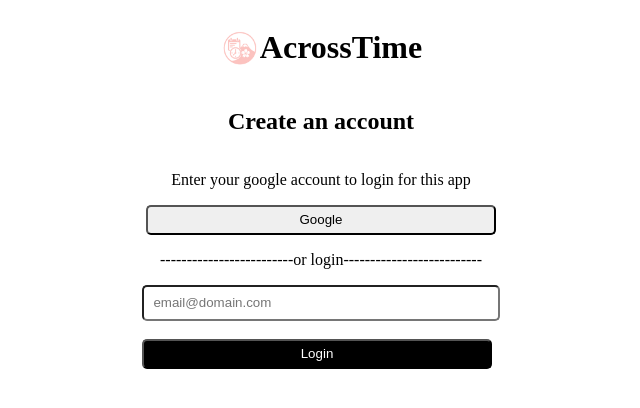
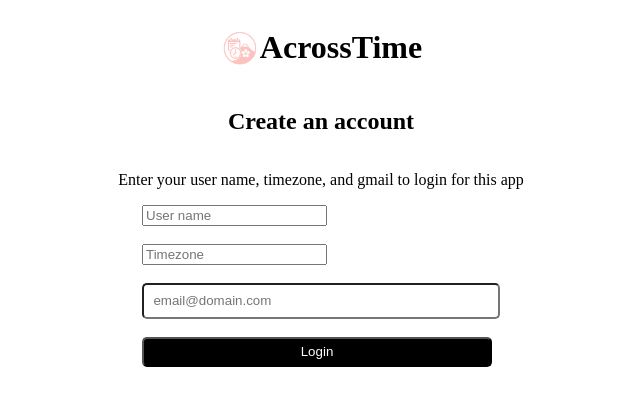
Before and after one commit to aiyoshida/ProjectLab-meeting-app, a React (Create React App) app in the folder my-react-app/: page /register in a window 1280 px wide. Shown: the top 408 px of the page, without its empty margins (319-959 px from the left). Built offline with nearby package versions, Linux system fonts and the light colour scheme; a web font is replaced by a local one.

Commit message:
register basic function

```diff
--- a/my-react-app/src/pages/Register.jsx
+++ b/my-react-app/src/pages/Register.jsx
@@ -1,14 +1,38 @@
 import './Register.css';
 import icon from '../images/icon.png';
 import {useState} from 'react';
+import { useNavigate } from 'react-router-dom';
 
 export default function Register(){
      const [name, setName] = useState('');
-     const handleSubmit = (e) => {
-          e.preventDefault();
-          console.log('登録名:', name);
-          alert(`登録しました：${name}`);
-        };
+     const [timezone, setTimezone] = useState('');
+     const [gmail, setGmail] = useState('');
+
+    const navigate = useNavigate();
+     const goToHomePage = () => {
+          navigate('/homepage');
+     }
+
+    const handleSubmit = async (e) => {
+  e.preventDefault();
+
+  try {
+    const response = await fetch('http://localhost:8000/register', {
+      method: 'POST',
+      headers: { 'Content-Type': 'application/json' },
+      body: JSON.stringify({ name, gmail, timezone }),
+    });
+
+    const data = await response.json();
+    localStorage.setItem('userId', data.userId);
+    navigate('/homepage');
+  } catch (error) {
+    console.error(error);
+    alert('Registration failed');
+  }
+};
+
+
 
      return(
           <div>
@@ -18,17 +42,31 @@ export default function Register(){
                     <h1 className="register-brand-name">AcrossTime</h1>
                   </div>
                   <h2>Create an account</h2>
-                  <p>Enter your google account to login for this app</p>
-                  <button className="register-google-button">Google</button>
-                  <p>-------------------------or login--------------------------</p>
+                  <p>Enter your user name, timezone, and gmail to login for this app</p>
 
                   <form onSubmit={handleSubmit}>
+                    <input
+                      className = "register-username"
+                      type="text"
+                      placeholder = "User name"
+                      value = {name}
+                      onChange={(e)=>setName(e.target.value)}
+                    />
+                    <br /><br />
+                    <input
+                      className="register-timezone"
+                      type="text"
+                      placeholder= "Timezone"
+                      value={timezone}
+                      onChange={(e) => setTimezone(e.target.value)}
+                    />
+                    <br /><br />
                     <input
                       className="register-email"
                       type="text"
                       placeholder= "  email@domain.com"
-                      value={name}
-                      onChange={(e) => setName(e.target.value)}
+                      value={gmail}
+                      onChange={(e) => setGmail(e.target.value)}
                     />
                     <br /><br />
                     <button className="register-login" type="submit">Login</button>
```
Also changed, not shown: 2 other files (tests, documents, lock files or other folders).
